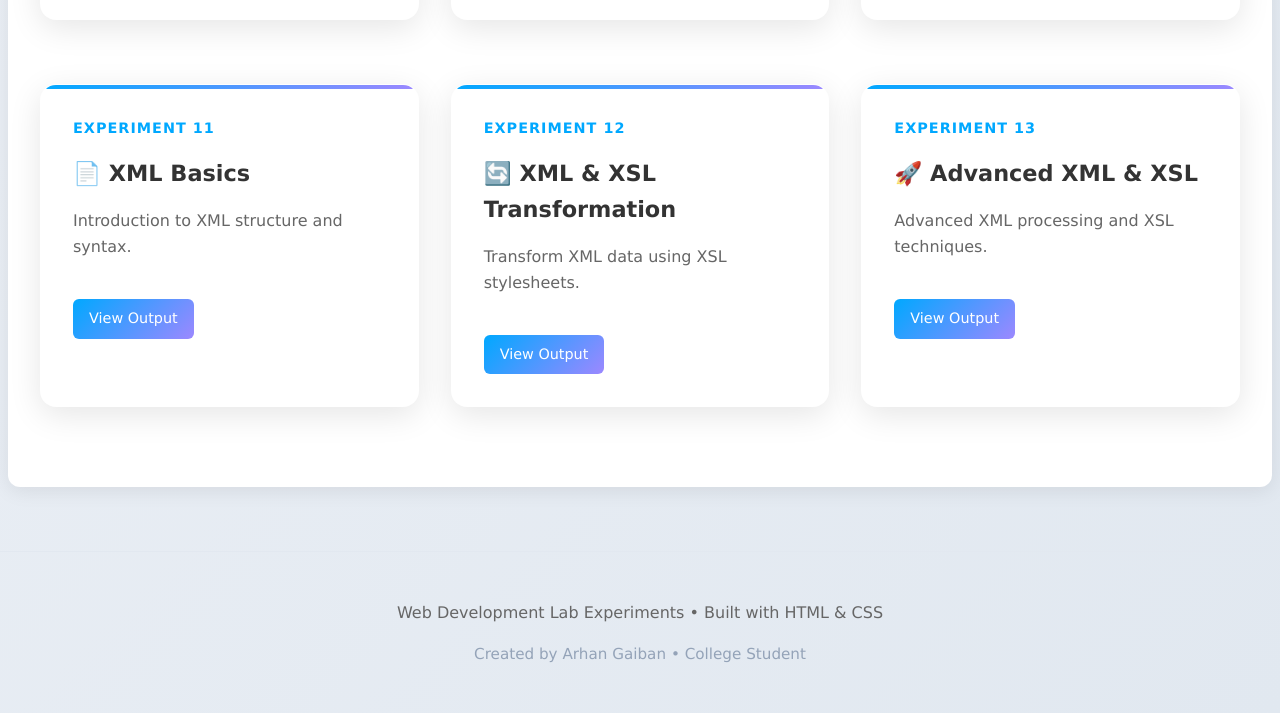
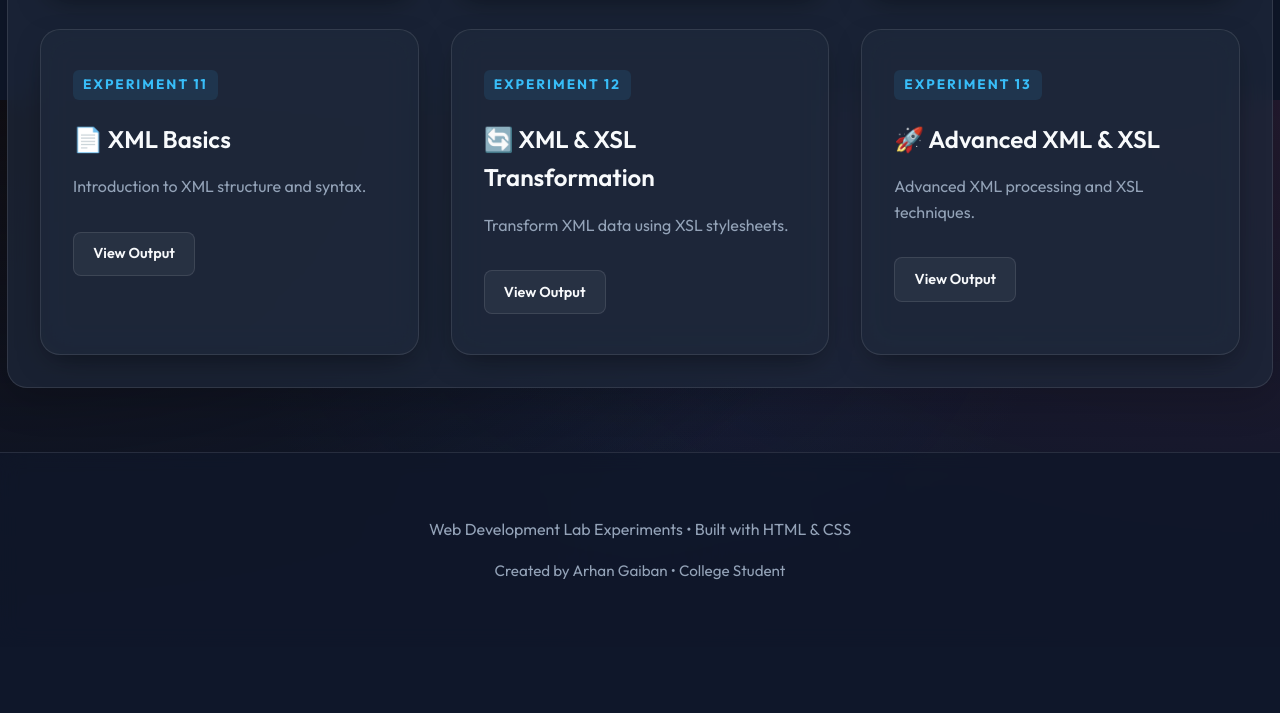
Before and after one commit to arhan8677/web-development, a plain HTML site: page index.html in a window 1280 px wide. Shown: the part 1500-2213 px from the top of the page. After the commit the page ends 2147 px from the top, so only its background shows below. Drawn offline with Linux system fonts and the light colour scheme.

Commit message:
Upgrade theme to premium dark glassmorphism

```diff
--- a/index.html
+++ b/index.html
@@ -6,55 +6,85 @@
     <meta name="viewport" content="width=device-width, initial-scale=1.0">
     <title>Web Development Lab - Experiments</title>
     <link rel="stylesheet" href="nav-style.css">
+    <link href="https://fonts.googleapis.com/css2?family=Outfit:wght@300;400;600;700;800&display=swap" rel="stylesheet">
     <style>
+        :root {
+            --bg-color: #0f172a;
+            /* Dark slate */
+            --glass-bg: rgba(30, 41, 59, 0.7);
+            --glass-border: rgba(255, 255, 255, 0.1);
+            --accent-glow: #38bdf8;
+            --accent-gradient: linear-gradient(135deg, #38bdf8 0%, #818cf8 100%);
+            --text-main: #f8fafc;
+            --text-muted: #94a3b8;
+        }
+
         body {
-            font-family: 'Verdana', sans-serif;
-            background: linear-gradient(135deg, #f0f3f8 0%, #e1e8f0 100%);
+            font-family: 'Outfit', sans-serif;
+            background-color: var(--bg-color);
+            background-image:
+                radial-gradient(at 0% 0%, hsla(253, 16%, 7%, 1) 0, transparent 50%),
+                radial-gradient(at 50% 0%, hsla(225, 39%, 30%, 0.2) 0, transparent 50%),
+                radial-gradient(at 100% 0%, hsla(339, 49%, 30%, 0.2) 0, transparent 50%);
+            background-attachment: fixed;
+            color: var(--text-main);
             min-height: 100vh;
             padding: 0;
+            margin: 0;
         }
 
         .hero {
             text-align: center;
-            padding: 4rem 2rem;
-            background: linear-gradient(135deg, #00a8ff 0%, #9c88ff 100%);
-            color: #ffffff;
-            margin-bottom: 2rem;
+            padding: 5rem 2rem 4rem;
+            background: transparent;
+            position: relative;
+            z-index: 10;
         }
 
         .hero h1 {
-            font-size: 3rem;
+            font-size: 3.5rem;
             margin-bottom: 1rem;
-            font-weight: 700;
+            font-weight: 800;
+            background: var(--accent-gradient);
+            -webkit-background-clip: text;
+            background-clip: text;
+            -webkit-text-fill-color: transparent;
+            text-shadow: 0 0 40px rgba(56, 189, 248, 0.3);
+            letter-spacing: -1px;
         }
 
         .hero p {
-            font-size: 1.2rem;
-            opacity: 0.9;
-            max-width: 600px;
+            font-size: 1.25rem;
+            color: var(--text-muted);
+            max-width: 650px;
             margin: 0 auto;
+            font-weight: 300;
         }
 
         .container {
             max-width: 1200px;
             margin: 0 auto;
             padding: 2rem;
+            position: relative;
+            z-index: 10;
         }
 
         .experiments-grid {
             display: grid;
-            grid-template-columns: repeat(auto-fit, minmax(350px, 1fr));
+            grid-template-columns: repeat(auto-fit, minmax(320px, 1fr));
             gap: 2rem;
-            margin-top: 2rem;
+            margin-top: 1rem;
         }
 
         .experiment-card {
-            background: #ffffff;
-            border-radius: 16px;
-            padding: 2rem;
-            box-shadow: 0 8px 32px rgba(0, 0, 0, 0.1);
-            border: 1px solid rgba(255, 255, 255, 0.2);
-            transition: all 0.3s ease;
+            background: var(--glass-bg);
+            backdrop-filter: blur(16px);
+            -webkit-backdrop-filter: blur(16px);
+            border-radius: 20px;
+            padding: 2.5rem 2rem;
+            border: 1px solid var(--glass-border);
+            box-shadow: 0 10px 30px -10px rgba(0, 0, 0, 0.5);
+            transition: all 0.4s cubic-bezier(0.175, 0.885, 0.32, 1.275);
             position: relative;
             overflow: hidden;
         }
@@ -65,63 +95,88 @@
             top: 0;
             left: 0;
             right: 0;
-            height: 4px;
-            background: linear-gradient(90deg, #00a8ff, #9c88ff);
+            height: 3px;
+            background: var(--accent-gradient);
+            opacity: 0;
+            transition: opacity 0.3s ease;
         }
 
         .experiment-card:hover {
-            transform: translateY(-8px);
-            box-shadow: 0 16px 48px rgba(0, 0, 0, 0.15);
+            transform: translateY(-8px) scale(1.02);
+            box-shadow: 0 20px 40px -10px rgba(56, 189, 248, 0.15);
+            border-color: rgba(255, 255, 255, 0.2);
+            background: rgba(40, 53, 75, 0.8);
+        }
+
+        .experiment-card:hover::before {
+            opacity: 1;
         }
 
         .experiment-card h3 {
             margin-top: 0;
-            color: #333333;
-            font-size: 1.4rem;
+            color: var(--text-main);
+            font-size: 1.5rem;
             font-weight: 600;
-            margin-bottom: 0.5rem;
+            margin-bottom: 0.75rem;
         }
 
         .experiment-card .experiment-number {
-            color: #00a8ff;
+            color: var(--accent-glow);
             font-weight: 700;
-            font-size: 0.9rem;
+            font-size: 0.85rem;
             text-transform: uppercase;
-            letter-spacing: 1px;
-            margin-bottom: 1rem;
-            display: block;
+            letter-spacing: 2px;
+            margin-bottom: 1.25rem;
+            display: inline-block;
+            background: rgba(56, 189, 248, 0.1);
+            padding: 4px 10px;
+            border-radius: 6px;
         }
 
         .experiment-card p {
-            color: #666666;
-            margin-bottom: 1.5rem;
+            color: var(--text-muted);
+            margin-bottom: 2rem;
             line-height: 1.6;
+            font-size: 1rem;
         }
 
         .experiment-links {
             display: flex;
             flex-wrap: wrap;
-            gap: 0.5rem;
+            gap: 0.75rem;
         }
 
         .experiment-links .btn {
-            padding: 0.5rem 1rem;
+            padding: 0.6rem 1.2rem;
             font-size: 0.9rem;
+            font-weight: 600;
+            color: var(--text-main);
+            background: rgba(255, 255, 255, 0.05);
+            border: 1px solid var(--glass-border);
             text-decoration: none;
-            border-radius: 6px;
+            border-radius: 8px;
             transition: all 0.3s ease;
+            display: inline-flex;
+            align-items: center;
+            justify-content: center;
         }
 
         .experiment-links .btn:hover {
+            background: var(--accent-gradient);
+            border-color: transparent;
             transform: translateY(-2px);
+            box-shadow: 0 5px 15px rgba(56, 189, 248, 0.3);
+            color: #fff;
         }
 
         .footer {
             text-align: center;
-            padding: 2rem;
-            color: #666666;
-            border-top: 1px solid #e2e8f0;
+            padding: 3rem 2rem;
+            color: var(--text-muted);
+            border-top: 1px solid var(--glass-border);
             margin-top: 4rem;
+            background: rgba(15, 23, 42, 0.8);
+            backdrop-filter: blur(10px);
         }
     </style>
 </head>
--- a/nav-style.css
+++ b/nav-style.css
@@ -1,12 +1,40 @@
+/* Global CSS Variables for Premium Dark Theme */
+:root {
+    --bg-color: #0f172a;
+    --glass-bg: rgba(30, 41, 59, 0.7);
+    --glass-border: rgba(255, 255, 255, 0.1);
+    --accent-glow: #38bdf8;
+    --accent-gradient: linear-gradient(135deg, #38bdf8 0%, #818cf8 100%);
+    --text-main: #f8fafc;
+    --text-muted: #94a3b8;
+}
+
+body {
+    margin: 0;
+    padding: 0;
+    font-family: 'Outfit', 'Inter', 'Segoe UI', Tahoma, Verdana, sans-serif;
+    line-height: 1.6;
+    background-color: var(--bg-color);
+    background-image:
+        radial-gradient(at 0% 0%, hsla(253, 16%, 7%, 1) 0, transparent 50%),
+        radial-gradient(at 50% 0%, hsla(225, 39%, 30%, 0.2) 0, transparent 50%),
+        radial-gradient(at 100% 0%, hsla(339, 49%, 30%, 0.2) 0, transparent 50%);
+    background-attachment: fixed;
+    color: var(--text-main);
+}
+
 /* Navigation Styles */
 .nav-header {
-    background: linear-gradient(135deg, #00a8ff 0%, #9c88ff 100%);
-    color: #ffffff;
+    background: rgba(15, 23, 42, 0.85);
+    backdrop-filter: blur(12px);
+    -webkit-backdrop-filter: blur(12px);
+    border-bottom: 1px solid var(--glass-border);
+    color: var(--text-main);
     padding: 1rem 2rem;
     display: flex;
     justify-content: space-between;
     align-items: center;
-    box-shadow: 0 2px 10px rgba(0, 0, 0, 0.1);
+    box-shadow: 0 4px 30px rgba(0, 0, 0, 0.1);
     position: sticky;
     top: 0;
     z-index: 100;
@@ -14,8 +42,13 @@
 
 .nav-title {
     margin: 0;
-    font-size: 1.2rem;
-    font-weight: 600;
+    font-size: 1.4rem;
+    font-weight: 800;
+    background: var(--accent-gradient);
+    -webkit-background-clip: text;
+    background-clip: text;
+    -webkit-text-fill-color: transparent;
+    letter-spacing: -0.5px;
 }
 
 .nav-buttons {
@@ -23,93 +56,108 @@
     gap: 1rem;
 }
 
-.back-btn, .nav-btn {
-    color: #ffffff;
+.back-btn,
+.nav-btn {
+    color: var(--text-main);
+    background: rgba(255, 255, 255, 0.05);
     text-decoration: none;
-    padding: 0.5rem 1rem;
-    border-radius: 6px;
+    padding: 0.5rem 1.2rem;
+    border-radius: 8px;
+    font-weight: 600;
+    border: 1px solid var(--glass-border);
     transition: all 0.3s ease;
-    font-weight: 500;
-    border: 1px solid rgba(255, 255, 255, 0.2);
 }
 
-.back-btn:hover, .nav-btn:hover {
-    background: rgba(255, 255, 255, 0.1);
-    transform: translateY(-1px);
-}
-
-/* General Body Styles */
-body {
-    margin: 0;
-    padding: 0;
-    font-family: 'Verdana', Arial, Geneva, Verdana, sans-serif;
-    line-height: 1.6;
+.back-btn:hover,
+.nav-btn:hover {
+    background: var(--accent-gradient);
+    border-color: transparent;
+    transform: translateY(-2px);
+    box-shadow: 0 5px 15px rgba(56, 189, 248, 0.3);
+    color: #fff;
 }
 
 /* Container Styles */
-.experiment-container, .container {
+.experiment-container,
+.container {
     max-width: 1200px;
-    margin: 2rem auto;
-    padding: 2rem;
-    background: #ffffff;
-    border-radius: 12px;
-    box-shadow: 0 4px 20px rgba(0, 0, 0, 0.08);
+    margin: 3rem auto;
+    padding: 2.5rem;
+    background: var(--glass-bg);
+    backdrop-filter: blur(16px);
+    -webkit-backdrop-filter: blur(16px);
+    border: 1px solid var(--glass-border);
+    border-radius: 20px;
+    box-shadow: 0 10px 40px rgba(0, 0, 0, 0.2);
 }
 
-/* Button Styles */
+/* Base Headings & Links */
+h1,
+h2,
+h3,
+h4,
+h5,
+h6 {
+    color: var(--text-main);
+    font-weight: 600;
+    margin-top: 2rem;
+}
+
+h2 {
+    color: var(--accent-glow);
+    font-size: 1.8rem;
+}
+
+a {
+    color: var(--accent-glow);
+    text-decoration: none;
+    transition: color 0.3s ease;
+}
+
+a:hover {
+    color: #818cf8;
+}
+
+/* Button Styles used throughout pages */
 .btn {
-    display: inline-block;
+    display: inline-flex;
     padding: 0.75rem 1.5rem;
-    background: linear-gradient(135deg, #00a8ff 0%, #9c88ff 100%);
+    background: var(--accent-gradient);
     color: #ffffff;
     text-decoration: none;
     border-radius: 8px;
-    transition: all 0.3s ease;
+    font-weight: 600;
     border: none;
     cursor: pointer;
-    font-weight: 500;
+    transition: all 0.3s ease;
+    align-items: center;
+    justify-content: center;
 }
 
 .btn:hover {
     transform: translateY(-2px);
-    box-shadow: 0 4px 15px rgba(102, 126, 234, 0.4);
+    box-shadow: 0 10px 20px rgba(56, 189, 248, 0.3);
 }
 
-/* Card Styles for Index */
-.experiment-card {
-    background: #ffffff;
-    border-radius: 12px;
-    padding: 1.5rem;
-    margin: 1rem 0;
-    box-shadow: 0 2px 10px rgba(0, 0, 0, 0.05);
-    border: 1px solid #e2e8f0;
-    transition: all 0.3s ease;
+/* Specific elements inside experiments might need a dark reset */
+table {
+    border-collapse: collapse;
+    width: 100%;
+    margin-top: 1rem;
+    background: rgba(255, 255, 255, 0.02);
+    border-radius: 8px;
+    overflow: hidden;
 }
 
-.experiment-card:hover {
-    transform: translateY(-2px);
-    box-shadow: 0 4px 20px rgba(0, 0, 0, 0.1);
+th,
+td {
+    padding: 1rem;
+    border: 1px solid var(--glass-border);
+    color: var(--text-muted);
 }
 
-.experiment-card h3 {
-    margin-top: 0;
-    color: #333333;
+th {
+    background: rgba(255, 255, 255, 0.05);
+    color: var(--text-main);
+    font-weight: 600;
 }
-
-.experiment-card p {
-    color: #666666;
-    margin-bottom: 1rem;
-}
-
-.experiment-card .btn {
-    margin-top: 1rem;
-}
-
-/* Grid Layout for Cards */
-.experiments-grid {
-    display: grid;
-    grid-template-columns: repeat(auto-fit, minmax(300px, 1fr));
-    gap: 1.5rem;
-    margin: 2rem 0;
-}
-<!-- updated -->
```
